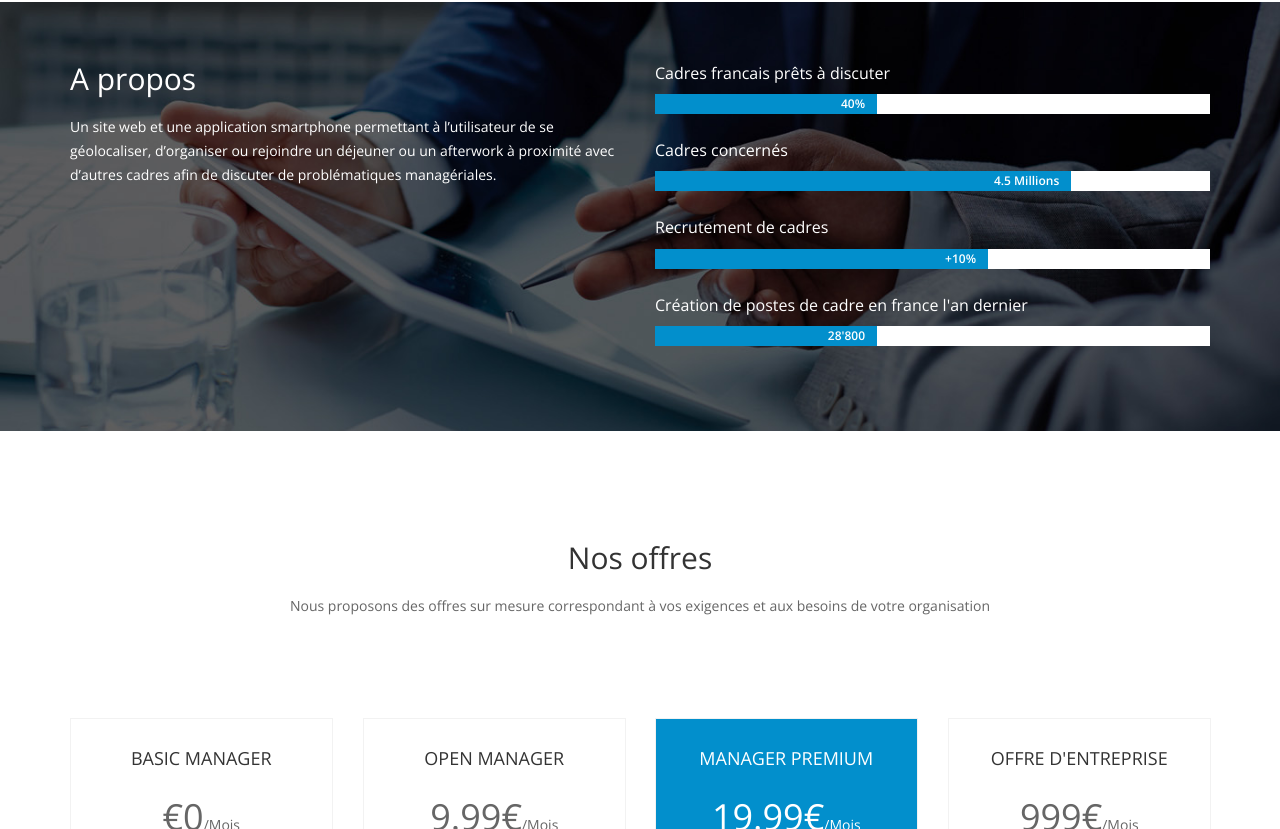
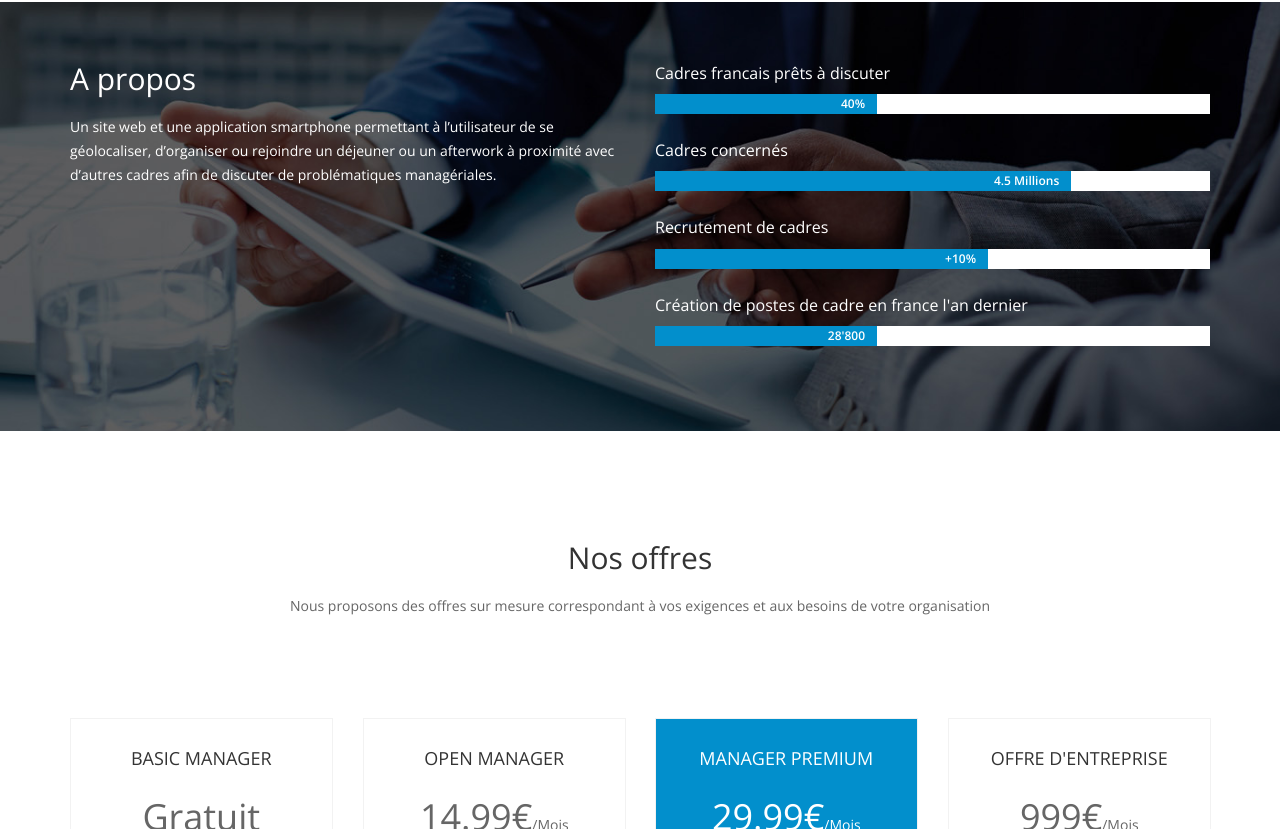
Before and after one commit to valentinbe/Meeterlink, a plain HTML site: page index.html in a window 1280 px wide. Shown: the part 1971-2800 px from the top of the page. Drawn offline with nearby package versions, Linux system fonts and the light colour scheme; some packages are replaced by stand-ins of ours.

Commit message:
price fix

```diff
--- a/index.html
+++ b/index.html
@@ -212,7 +212,7 @@ fiabilise les contributions de chacun. </p>
             <div class="single-table wow flipInY" data-wow-duration="1000ms" data-wow-delay="300ms">
               <h3>Basic manager</h3>
               <div class="price">
-                €0<span>/Mois</span>
+                Gratuit
               </div>
               <ul>
                 <li>2 tickets par mois</li>
@@ -227,7 +227,7 @@ fiabilise les contributions de chacun. </p>
             <div class="single-table wow flipInY" data-wow-duration="1000ms" data-wow-delay="500ms">
               <h3>Open Manager </h3>
               <div class="price">
-                9.99€<span>/Mois</span>
+                14.99€<span>/Mois</span>
               </div>
               <ul>
                 <li>5 tickets par mois</li>
@@ -242,7 +242,7 @@ fiabilise les contributions de chacun. </p>
             <div class="single-table featured wow flipInY" data-wow-duration="1000ms" data-wow-delay="800ms">
               <h3>Manager premium</h3>
               <div class="price">
-                19.99€<span>/Mois</span>
+                29.99€<span>/Mois</span>
               </div>
               <ul>
                 <li>Accès illimité</li>
```
